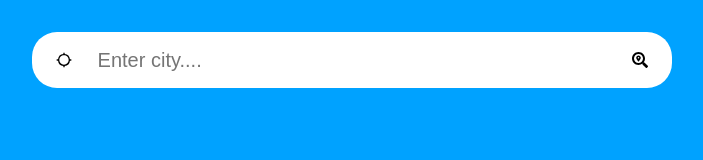
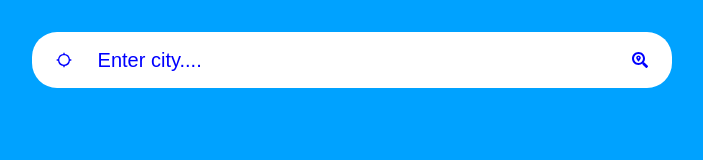
Before and after one commit to qbentil/Weather-App-Web-, a React (Create React App) app: page / in a window 1280 px wide. Shown: the top 160 px of the page, without its empty margins (288-991 px from the left). Built offline with nearby package versions, Linux system fonts and the light colour scheme.

Commit message:
Complete Searchbar

```diff
--- a/src/components/Searchbar/style.css
+++ b/src/components/Searchbar/style.css
@@ -13,6 +13,7 @@
     display: flex;
     align-items: center;
     justify-content: center;
+    color: #00f;
 }
 
 input{
@@ -21,4 +22,8 @@ input{
     border: none;
     outline: none;
     font-size: 20px;
+    color: #00f;
 }
+input::placeholder{
+    color: #00f;
+}
```
